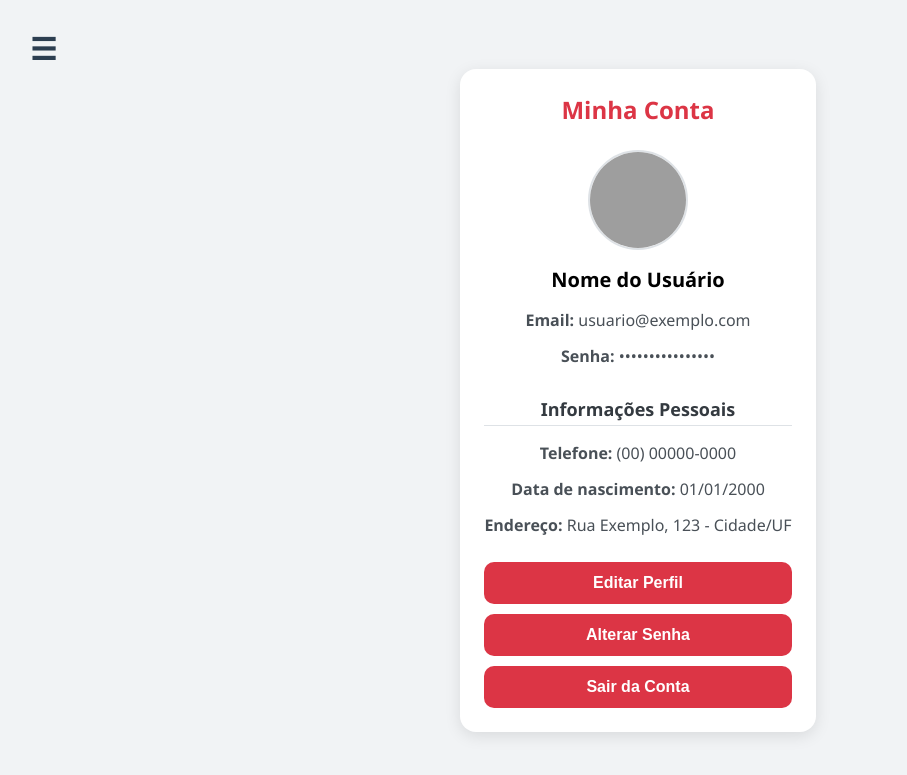
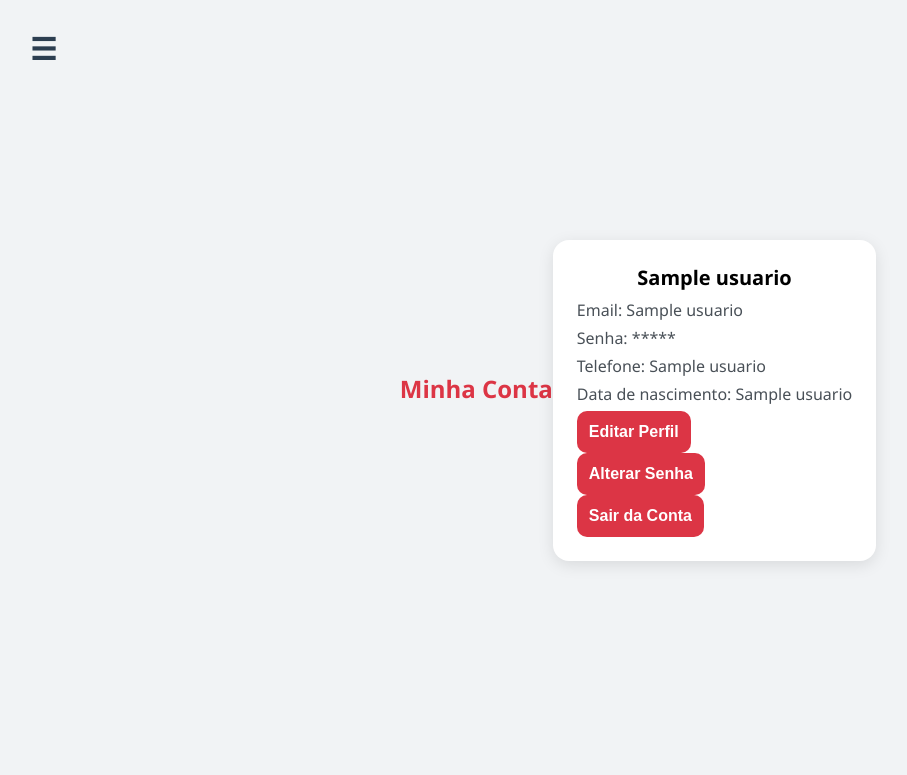
Before and after one commit to rafaelcunhaa/Projeto-de-Engenharia-de-Software-II---SafeCircle, a Flask app: template templates/usuario.html in a window 1280 px wide. Shown: the top 775 px of the page, without its empty margins (2-909 px from the left). Run offline with Flask 3, Linux system fonts and the light colour scheme; the template is opened without the code that fills it: most values are stand-ins (such as "Sample title", 1, 10 or a date in 2020); grey boxes are pictures that could not be loaded.

Commit message:
Update usuario.html

```diff
--- a/templates/usuario.html
+++ b/templates/usuario.html
@@ -151,38 +151,35 @@
 
     <div class="sidebar" id="sidebar">
         <h2>Menu</h2>
-        <a href="#">Meu Usuário</a>
-        <a href="#">Meu Histórico</a>
-        <a href="#">Configurações</a>
-        <a href="#">Avaliação</a>
-        <a href="#">Entidades</a>
+    <a href="{{ url_for('configuracoes') }}">Configurações</a>
+    <a href="#">Avaliação</a>
+    <a href="{{ url_for('usuario') }}">Perfil</a>
+    <a href="#">Entidades</a>
+    <a href="{{ url_for('historico_de_ocorrencias') }}">Histórico de Ocorrências</a>
+    <a href="{{ url_for('logout') }}">Sair</a>
     </div>
 </header>
 <body>
-  <main>
-    <div class="container">
       <header>
         <h1>Minha Conta</h1>
-      </header>
-      <img src="fotocolocadadeperfilnoinicio.jpg" alt="Foto do usuário" class="profile-pic"/>
-
-      <div class="informacoes">
-            <h2>Nome do Usuário</h2>
-            <p><strong>Email:</strong> usuario@exemplo.com</p>
-            <p><strong>Senha:</strong> ••••••••••••••••</p>
-
-            <h3>Informações Pessoais</h3>
-            <p><strong>Telefone:</strong> (00) 00000-0000</p>
-            <p><strong>Data de nascimento:</strong> 01/01/2000</p>
-            <p><strong>Endereço:</strong> Rua Exemplo, 123 - Cidade/UF</p>
-      </div>
-
-      <div class="buttons">
-            <button>Editar Perfil</button>
-            <button>Alterar Senha</button>
-            <button>Sair da Conta</button>
-      </div>
-    </div>
+    </header>
+  <main>
+        <div class="container">
+            <h2>{{ usuario[0] }}</h2>
+            <p>Email: {{ usuario[1] }}</p>
+            <p>Senha: *****</p>
+            <p>Telefone: {{ usuario[4] }}</p>
+            <p>Data de nascimento: {{ usuario[3] }}</p>
+            <form action="/editar" method="GET">
+                <button type="submit">Editar Perfil</button>
+            </form>
+            <form action="/alterar_senha" method="GET">
+                <button type="submit">Alterar Senha</button>
+            </form>
+            <form action="/logout" method="POST">
+             <button type="submit">Sair da Conta</button>
+            </form>
+        </div>
     <script>
         function toggleSidebar() {
             const sidebar = document.getElementById('sidebar');
```
